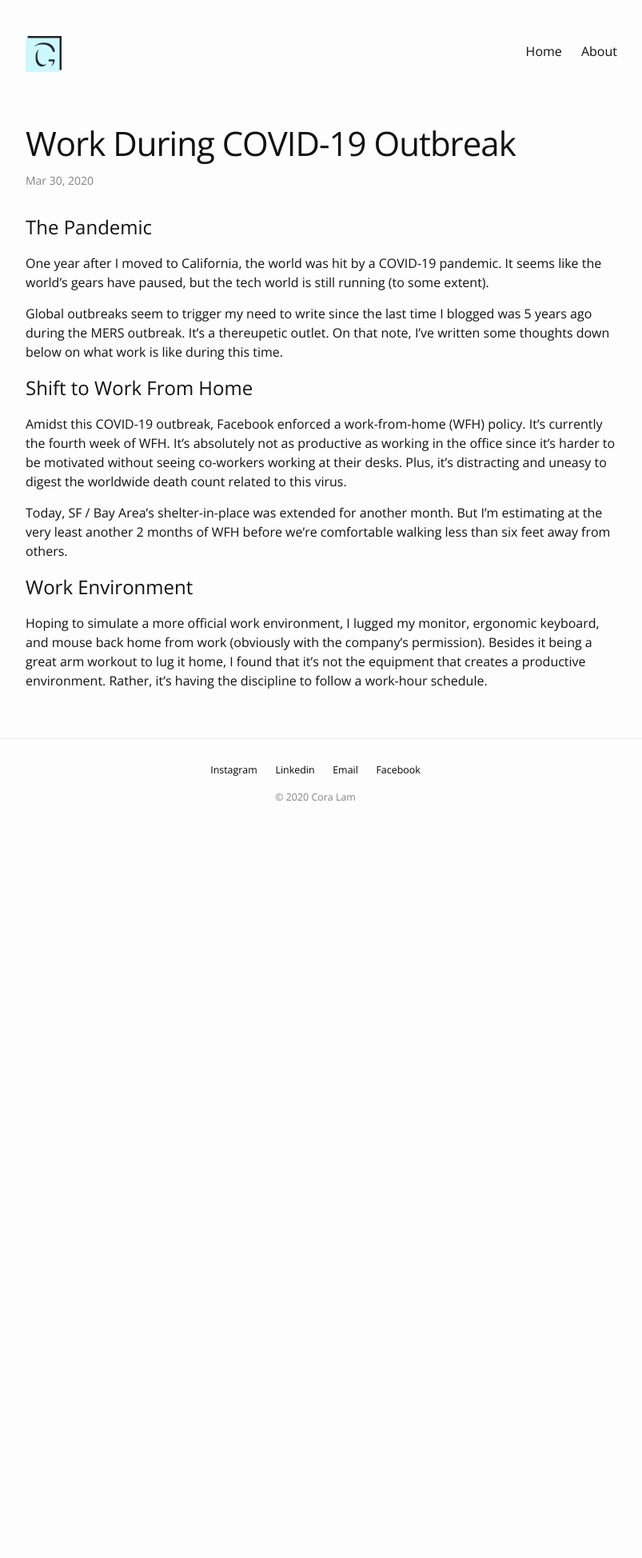
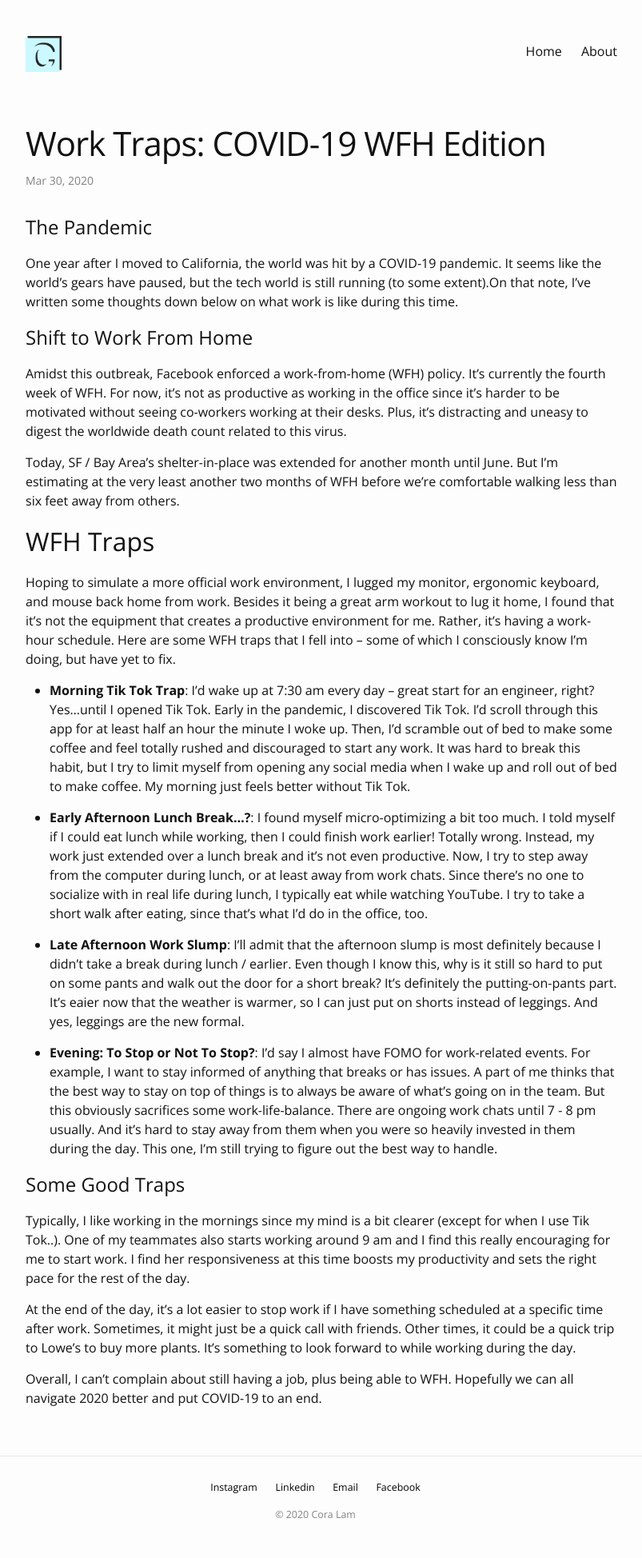
Before and after one commit to Coraellation/coraellation.github.io, a Jekyll site: the page built from _posts/2020-03-28-covid19-wfh.markdown, in a window 1280 px wide. Shown: the whole page at 80% size, without its empty margins (238-1041 px from the left). Built offline with Jekyll 4.4.1, drawn with Linux system fonts in a browser that asks for light colours; before the commit the page ends 1051 px from its top, so only the background shows below that.

Commit message:
actually update wfh blog

```diff
--- a/_posts/2020-03-28-covid19-wfh.markdown
+++ b/_posts/2020-03-28-covid19-wfh.markdown
@@ -1,22 +1,36 @@
 ---
 layout: post
-title:  "Work During COVID-19 Outbreak"
+title:  "Work Traps: COVID-19 WFH Edition"
 date:   2020-03-30 12:0:00
 categories: jekyll update
 ---
 
 # The Pandemic
 
-One year after I moved to California, the world was hit by a COVID-19 pandemic. It seems like the world's gears have paused, but the tech world is still running (to some extent).
-
-Global outbreaks seem to trigger my need to write since the last time I blogged was 5 years ago during the MERS outbreak. It's a thereupetic outlet. On that note, I've written some thoughts down below on what work is like during this time.
+One year after I moved to California, the world was hit by a COVID-19 pandemic. It seems like the world's gears have paused, but the tech world is still running (to some extent).On that note, I've written some thoughts down below on what work is like during this time.
 
 # Shift to Work From Home
 
-Amidst this COVID-19 outbreak, Facebook enforced a work-from-home (WFH) policy. It's currently the fourth week of WFH. It's absolutely not as productive as working in the office since it's harder to be motivated without seeing co-workers working at their desks. Plus, it's distracting and uneasy to digest the worldwide death count related to this virus.
+Amidst this outbreak, Facebook enforced a work-from-home (WFH) policy. It's currently the fourth week of WFH. For now, it's not as productive as working in the office since it's harder to be motivated without seeing co-workers working at their desks. Plus, it's distracting and uneasy to digest the worldwide death count related to this virus.
 
-Today, SF / Bay Area's shelter-in-place was extended for another month. But I'm estimating at the very least another 2 months of WFH before we're comfortable walking less than six feet away from others.
+Today, SF / Bay Area's shelter-in-place was extended for another month until June. But I'm estimating at the very least another two months of WFH before we're comfortable walking less than six feet away from others.
 
-# Work Environment
+## WFH Traps
 
-Hoping to simulate a more official work environment, I lugged my monitor, ergonomic keyboard, and mouse back home from work (obviously with the company's permission). Besides it being a great arm workout to lug it home, I found that it's not the equipment that creates a productive environment. Rather, it's having the discipline to follow a work-hour schedule.
+Hoping to simulate a more official work environment, I lugged my monitor, ergonomic keyboard, and mouse back home from work. Besides it being a great arm workout to lug it home, I found that it's not the equipment that creates a productive environment for me. Rather, it's having a work-hour schedule. Here are some WFH traps that I fell into -- some of which I consciously know I'm doing, but have yet to fix.
+
+* **Morning Tik Tok Trap**: I'd wake up at 7:30 am every day -- great start for an engineer, right? Yes...until I opened Tik Tok. Early in the pandemic, I discovered Tik Tok. I'd scroll through this app for at least half an hour the minute I woke up. Then, I'd scramble out of bed to make some coffee and feel totally rushed and discouraged to start any work. It was hard to break this habit, but I try to limit myself from opening any social media when I wake up and roll out of bed to make coffee. My morning just feels better without Tik Tok.
+
+* **Early Afternoon Lunch Break...?**: I found myself micro-optimizing a bit too much. I told myself if I could eat lunch while working, then I could finish work earlier! Totally wrong. Instead, my work just extended over a lunch break and it's not even productive. Now, I try to step away from the computer during lunch, or at least away from work chats. Since there's no one to socialize with in real life during lunch, I typically eat while watching YouTube. I try to take a short walk after eating, since that's what I'd do in the office, too.
+
+* **Late Afternoon Work Slump**: I'll admit that the afternoon slump is most definitely because I didn't take a break during lunch / earlier. Even though I know this, why is it still so hard to put on some pants and walk out the door for a short break? It's definitely the putting-on-pants part. It's eaier now that the weather is warmer, so I can just put on shorts instead of leggings. And yes, leggings are the new formal.
+
+* **Evening: To Stop or Not To Stop?**: I'd say I almost have FOMO for work-related events. For example, I want to stay informed of anything that breaks or has issues. A part of me thinks that the best way to stay on top of things is to always be aware of what's going on in the team. But this obviously sacrifices some work-life-balance. There are ongoing work chats until 7 - 8 pm usually. And it's hard to stay away from them when you were so heavily invested in them during the day. This one, I'm still trying to figure out the best way to handle.
+
+# Some Good Traps
+
+Typically, I like working in the mornings since my mind is a bit clearer (except for when I use Tik Tok..). One of my teammates also starts working around 9 am and I find this really encouraging for me to start work. I find her responsiveness at this time boosts my productivity and sets the right pace for the rest of the day.
+
+At the end of the day, it's a lot easier to stop work if I have something scheduled at a specific time after work. Sometimes, it might just be a quick call with friends. Other times, it could be a quick trip to Lowe's to buy more plants. It's something to look forward to while working during the day.
+
+Overall, I can't complain about still having a job, plus being able to WFH. Hopefully we can all navigate 2020 better and put COVID-19 to an end.
```
